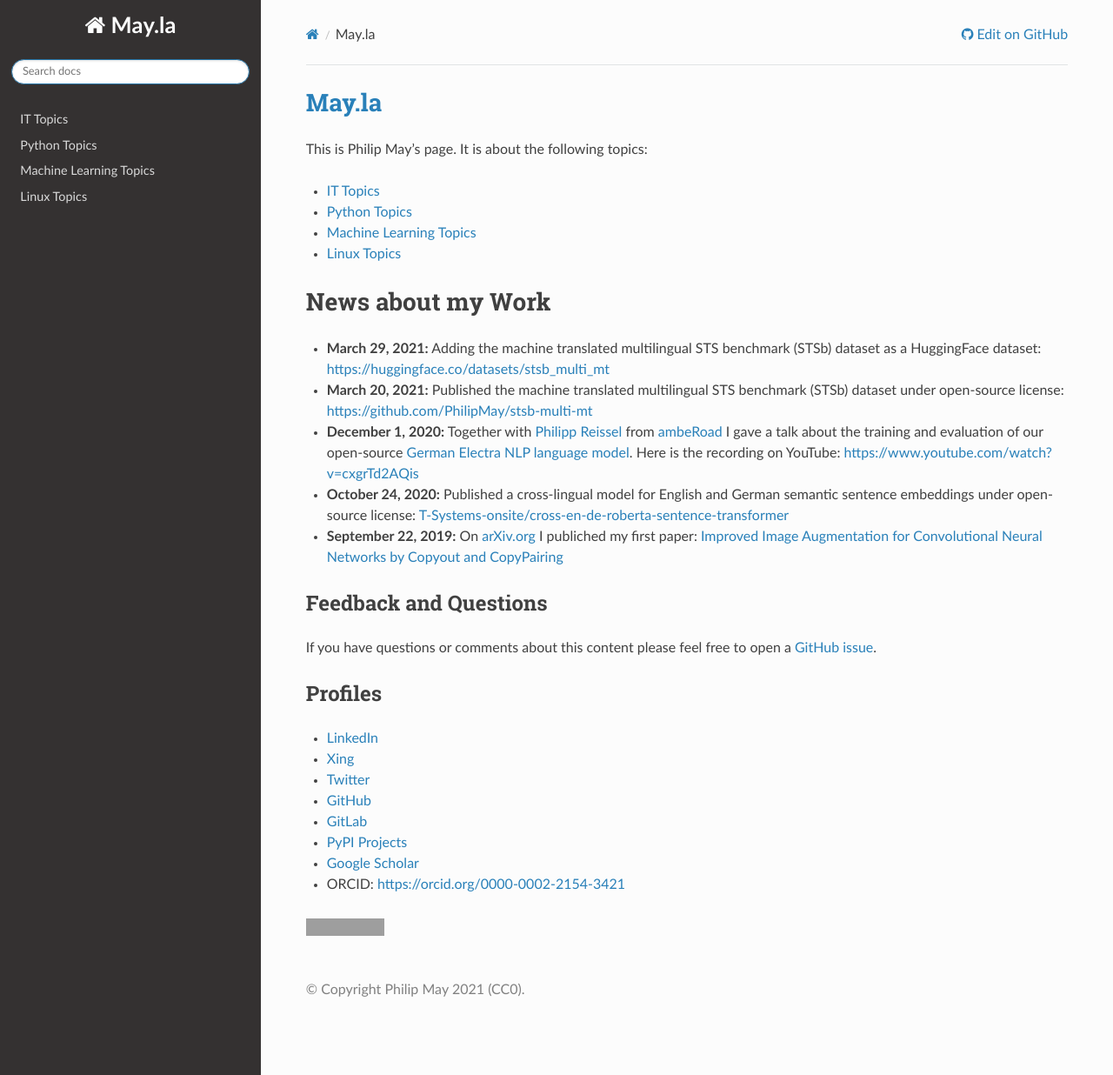
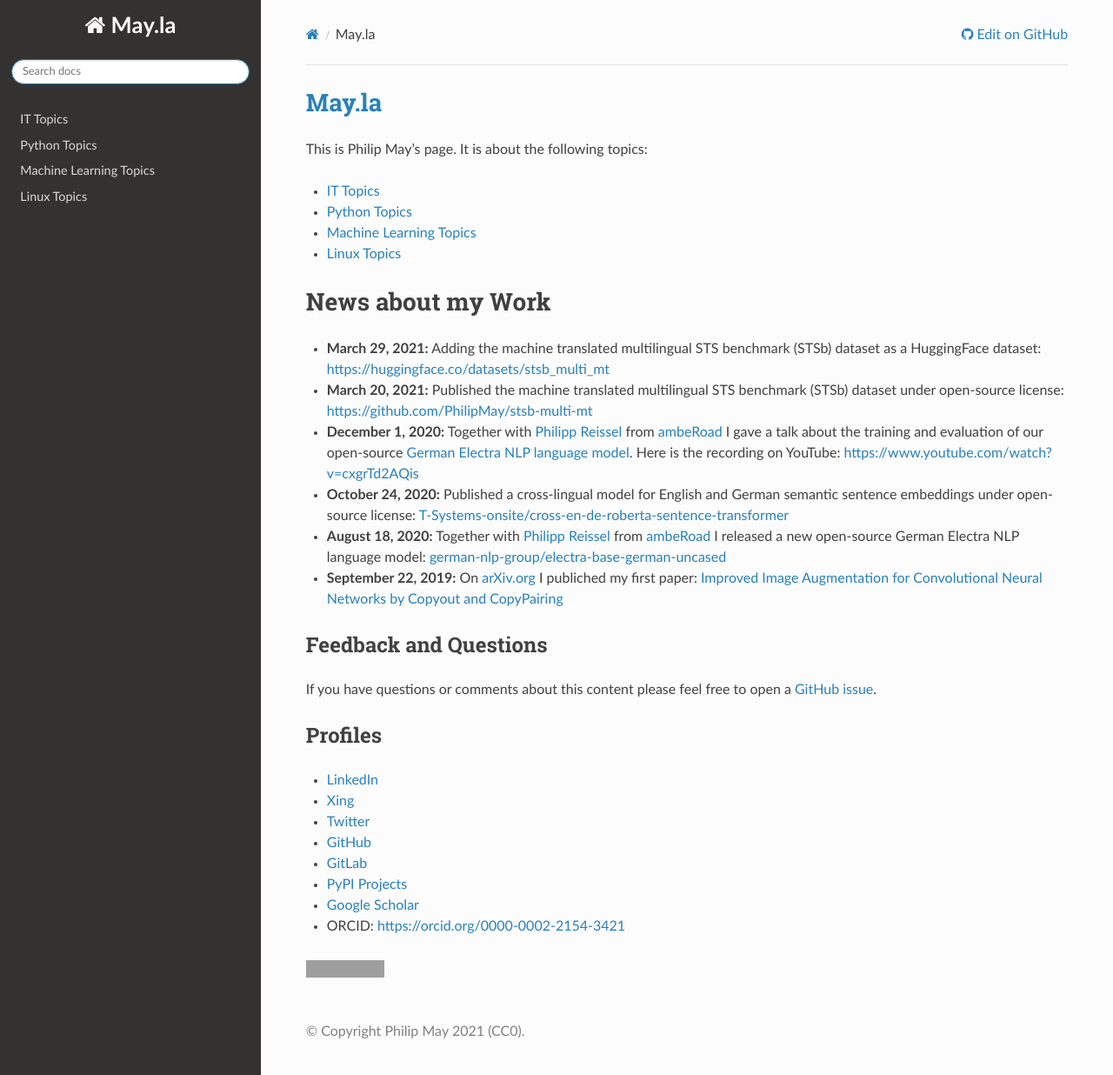
Before and after one commit to PhilipMay/May.la, a Sphinx documentation site: the page built from source/index.md, in a window 1280 px wide and 1236 px high. Shown: the whole window at 87% size. Built offline with Sphinx 7.4.7 and the Read the Docs theme 2.0.0, drawn with Linux system fonts in a browser that asks for light colours; grey boxes are pictures that could not be loaded.

Commit message:
Update index.md

```diff
--- a/source/index.md
+++ b/source/index.md
@@ -17,6 +17,7 @@ linux
 - **March 20, 2021:** Published the machine translated multilingual STS benchmark (STSb) dataset under open-source license: https://github.com/PhilipMay/stsb-multi-mt
 - **December 1, 2020:** Together with [Philipp Reissel](https://twitter.com/phil_ipp_) from [ambeRoad](https://amberoad.de/) I gave a talk about the training and evaluation of our open-source [German Electra NLP language model](https://huggingface.co/german-nlp-group/electra-base-german-uncased). Here is the recording on YouTube: https://www.youtube.com/watch?v=cxgrTd2AQis
 - **October 24, 2020:** Published a cross-lingual model for English and German semantic sentence embeddings under open-source license: [T-Systems-onsite/cross-en-de-roberta-sentence-transformer](https://huggingface.co/T-Systems-onsite/cross-en-de-roberta-sentence-transformer)
+- **August 18, 2020:** Together with [Philipp Reissel](https://twitter.com/phil_ipp_) from [ambeRoad](https://amberoad.de/) I released a new open-source German Electra NLP language model: [german-nlp-group/electra-base-german-uncased](https://huggingface.co/german-nlp-group/electra-base-german-uncased)
 - **September 22, 2019:** On arXiv.org I publiched my first paper: [Improved Image Augmentation for Convolutional Neural Networks by Copyout and CopyPairing](https://arxiv.org/abs/1909.00390)
 
 ## Feedback and Questions
```
